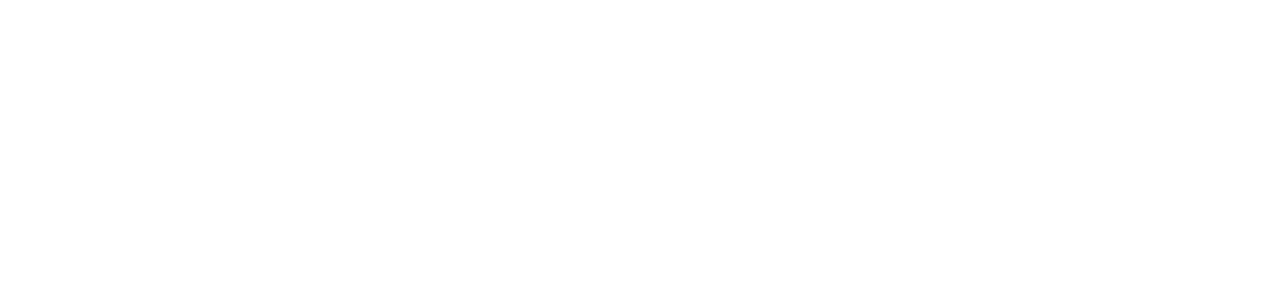
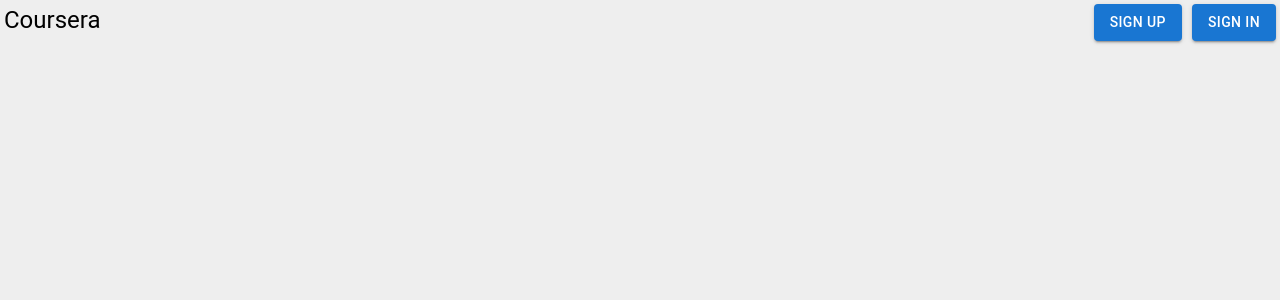
Before and after one commit to Tridib11/Cohort-Restart, a React (Vite) app in the folder week-5/vite-course-selling-app/: page / in a window 1280 px wide. Before the commit this address had no page. Shown: the top 300 px of the page. Built offline with nearby package versions, Linux system fonts and the light colour scheme.

Commit message:
File added

```diff
--- a/week-5/vite-course-selling-app/src/App.jsx
+++ b/week-5/vite-course-selling-app/src/App.jsx
@@ -1,14 +1,20 @@
-import { BrowserRouter as Router, Routes, Route } from 'react-router-dom';
+import {BrowserRouter as Router, Routes, Route} from 'react-router-dom';
 import Signin from "./Signin.jsx";
 import Signup from "./Signup.jsx";
+import Appbar from "./Appbar.jsx";
+
 function App() {
     return (
-        <Router>
-            <Routes>
-                <Route path="/login" element={<Signin/>} />
-                <Route path="/register" element={<Signup/>} />
-            </Routes>
-        </Router>
+        <div style={{width: "100vw", height: "100vh", backgroundColor: "#eeeeee"}}>
+            <Appbar/>
+            <Router>
+                <Routes>
+                    <Route path="/signin" element={<Signin/>}/>
+                    <Route path="/signup" element={<Signup/>}/>
+                </Routes>
+            </Router>
+        </div>
+
     );
 }
 
```
